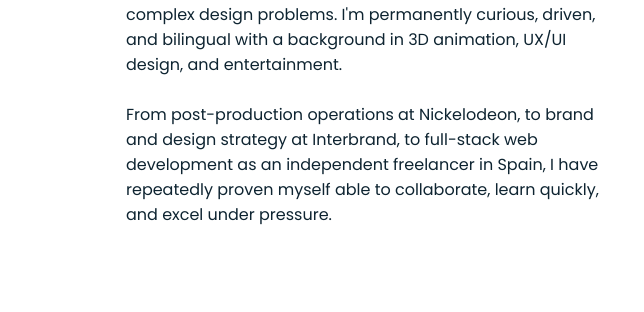
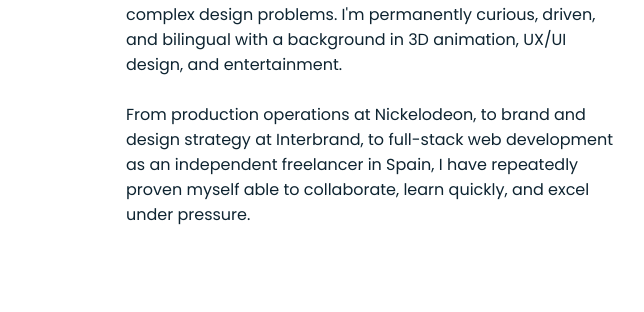
Before and after one commit to wodydoc/2020-Responsive-Portfolio, a plain HTML site: page index.html in a window 1280 px wide. Shown: the part 1136-1448 px from the top of the page, 530-1174 px from the left. Drawn offline with nearby package versions, Linux system fonts and the light colour scheme.

Commit message:
new image

```diff
--- a/index.html
+++ b/index.html
@@ -71,7 +71,7 @@
                         <h2 class="about__subtitle">I'm Cody Dow</h2>
                         <p class="about__text">A Texan forever, <em>New Yorker for now</em>, who understands how diverse areas of expertise can come together to solve complex design problems. I'm permanently curious, driven, and bilingual with a background in 3D animation, UX/UI design, and entertainment.</p>
                         <br>
-                        <p class="about__text">From post-production operations at Nickelodeon, to brand and design strategy at Interbrand, to full-stack web development as an independent freelancer in Spain, I have repeatedly proven myself able to collaborate, learn quickly, and excel under pressure.</p>
+                        <p class="about__text">From production operations at Nickelodeon, to brand and design strategy at Interbrand, to full-stack web development as an independent freelancer in Spain, I have repeatedly proven myself able to collaborate, learn quickly, and excel under pressure.</p>
                     </div>
                 </div>
             </section>
```
Also changed, not shown: assets/img/about.gif.
